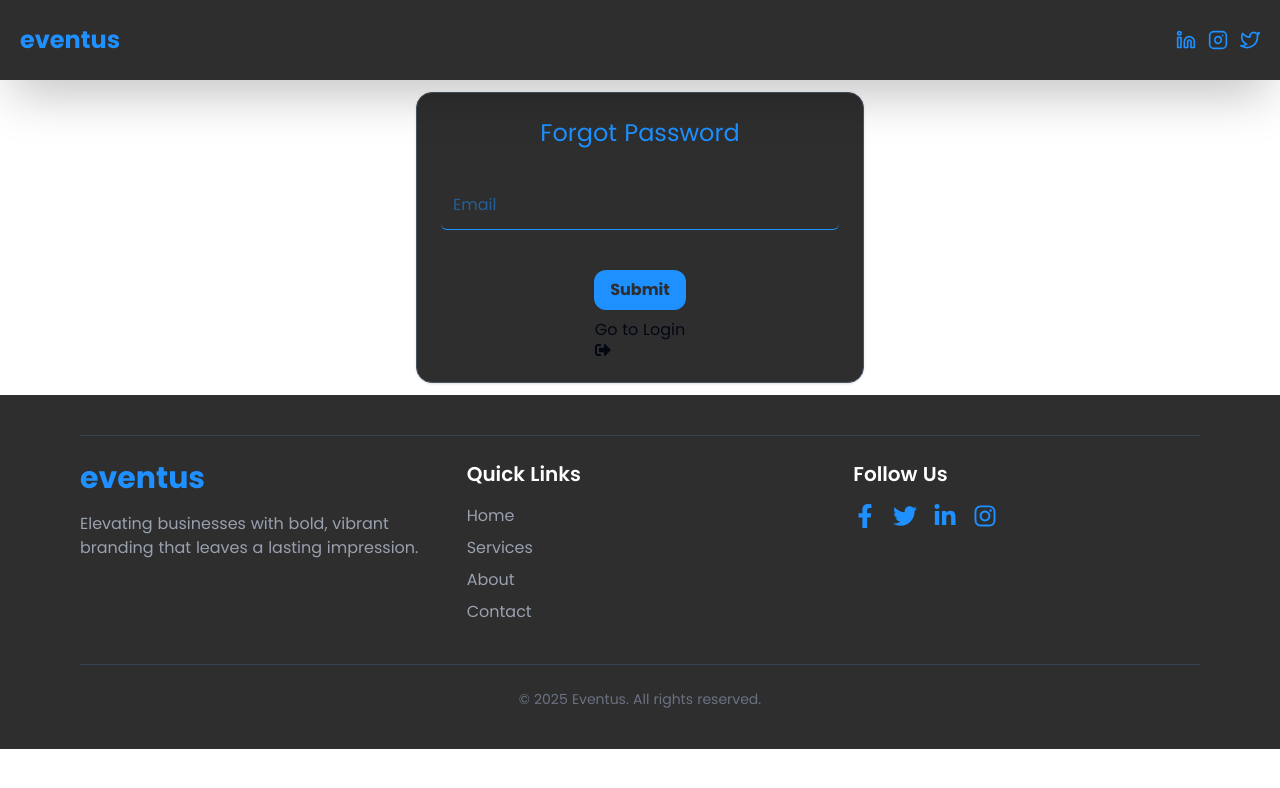
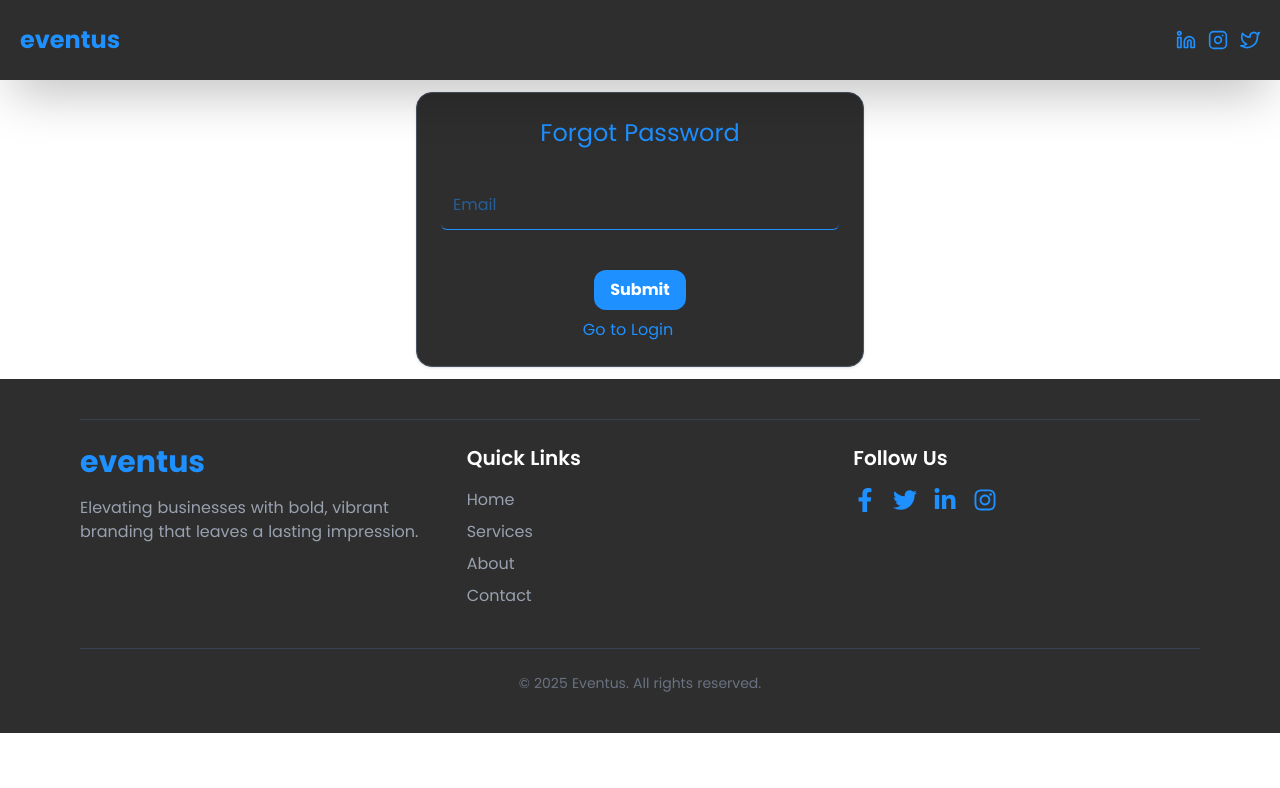
Before and after one commit to kojowiafe-dev/mailto, a React (Vite) app in the folder frontend/: page /forgot-password in a window 1280 px wide. Shown: the top 788 px of the page. Built offline with nearby package versions, Linux system fonts and the light colour scheme.

Commit message:
alignment

```diff
--- a/frontend/src/Routes/ForgotPassword.jsx
+++ b/frontend/src/Routes/ForgotPassword.jsx
@@ -98,13 +98,16 @@ const ForgotPassword = () => {
 
         <button
           type="submit"
-          className="bg-button-color text-color font-bold py-2 px-4 rounded-xl my-2 cursor-pointer transition duration-200"
+          className="bg-button-color text-white font-bold py-2 px-4 rounded-xl my-2 cursor-pointer hover:scale-105 transition-all duration-200 ease-in-out"
         >
           Submit
         </button>
-        <Link to="/login">
+        <Link
+          to="/login"
+          className="button-color flex gap-2 items-center justify-center hover:gap-3 transition-all duration-300 ease-in-out hover:scale-105 group self-center"
+        >
           Go to Login
-          <FaSignOutAlt />
+          <FaSignOutAlt className="opacity-0 -translate-x-4 group-hover:opacity-100 group-hover:translate-x-0 transition-all duration-300 ease-in-out" />
         </Link>
       </form>
 
```
